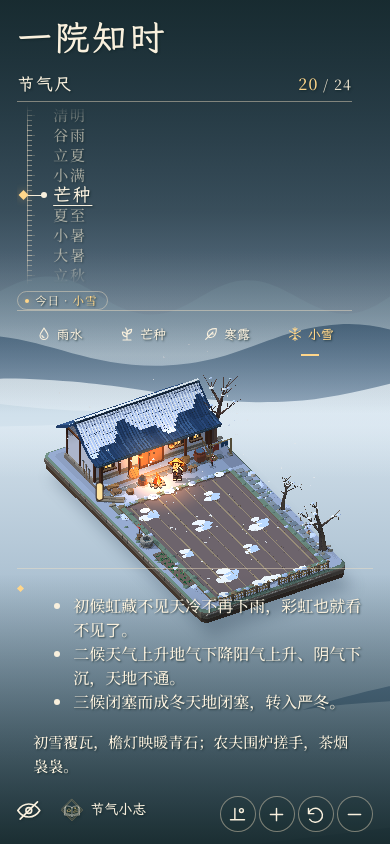
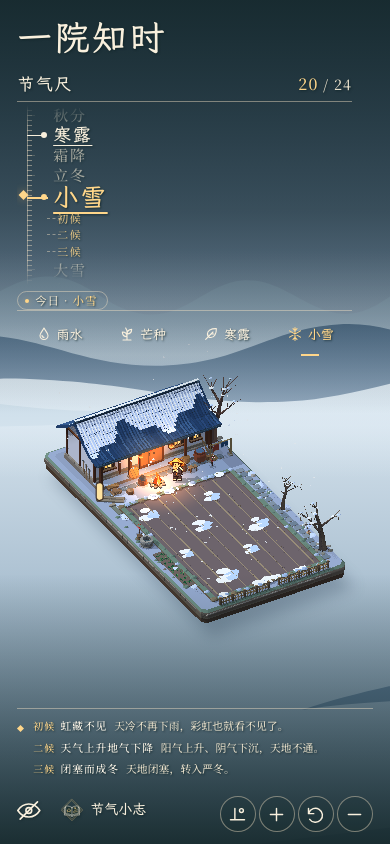
Before and after one commit to 3612455144/yi-yuan-zhi-shi, a plain HTML site: page index.html in a window 390 px wide. Drawn offline with Linux system fonts and the light colour scheme; animation ran at ten frames a second.

Commit message:
v0.3: style.css

```diff
--- a/style.css
+++ b/style.css
@@ -121,10 +121,22 @@ body:has(#season-guide[open]) .stage-hint { opacity:0; }
 }
 .terms {
   position:absolute; width:100%; top:calc(50% - var(--ruler-step) / 2);
-  display:grid; grid-auto-rows:var(--ruler-step);
-  transform:translateY(calc(var(--ruler-index) * var(--ruler-step) * -1));
+  display:flex; flex-direction:column;
+  transform:translateY(var(--ruler-shift, 0px));
   transition:transform 250ms cubic-bezier(.25,.73,.28,1);
 }
+.calendar-mark, .term { flex:0 0 var(--ruler-step); }
+.hou-mark {
+  flex:0 0 calc(var(--ruler-step) * .66);
+  position:relative; display:flex; align-items:baseline; gap:7px;
+  padding-left:52px; font-size:11.5px; letter-spacing:.06em; color:var(--hud-muted);
+}
+.hou-mark::before {
+  content:""; position:absolute; left:30px; top:50%; width:14px;
+  border-top:1px dashed var(--hud-line);
+}
+.hou-mark b { font-weight:500; font-size:10.5px; letter-spacing:.14em; color:var(--hud-gold); opacity:.85; }
+.hou-mark span { font-size:12px; letter-spacing:.08em; color:var(--hud-muted); }
 .terms::before {
   content:""; position:absolute; top:calc(var(--ruler-step) / 2); bottom:calc(var(--ruler-step) / 2);
   left:10px; width:4px; border-left:1px solid var(--hud-line);
@@ -188,7 +200,10 @@ body:has(#season-guide[open]) .stage-hint { opacity:0; }
   fill:none; stroke:currentColor; stroke-width:1.65; stroke-linecap:round; stroke-linejoin:round;
 }
 .yard-links svg { width:clamp(28px,1.9vw,36px); height:auto; }
-.season-note {
+.hou-lines { list-style:none; margin:0 0 2px; padding:0; display:grid; gap:5px; }
+.hou-lines li { font-size:10.8px; line-height:1.5; color:var(--hud-muted); letter-spacing:.01em; }
+.hou-lines b { color:var(--hud-gold); font-weight:500; font-size:10px; letter-spacing:.12em; margin-right:5px; }
+.hou-lines span { color:#fff8eb; letter-spacing:.08em; margin-right:7px; }.season-note {
   position:relative; max-width:100%;
   border-top:1px solid var(--hud-line); padding:13px 0 0 16px;
 }
@@ -197,6 +212,7 @@ body:has(#season-guide[open]) .stage-hint { opacity:0; }
   transform:rotate(45deg); background:var(--hud-gold);
 }
 .season-note p { margin:0; font-size:clamp(15px,1.05vw,18px); line-height:1.65; text-wrap:pretty; }
+.season-note:has(.hou-lines:not([hidden])) #term-summary { display:none; }
 .stage-tools {
   position:absolute; z-index:3; right:var(--hud-edge); bottom:var(--hud-bottom);
   color:var(--hud-ink); text-shadow:var(--hud-shadow);
@@ -519,7 +535,10 @@ body[data-season="winter"] .landscape-sun { visibility:hidden; }
   .yard-links { padding:3px 0 0; }
   .yard-links button { min-height:44px; display:flex; align-items:center; justify-content:center; gap:5px; font-size:13px; }
   .yard-links svg { width:16px; height:16px; }
-  .season-note { align-self:end; padding-top:9px; }
+  .hou-lines { list-style:none; margin:0 0 2px; padding:0; display:grid; gap:5px; }
+.hou-lines li { font-size:10.8px; line-height:1.5; color:var(--hud-muted); letter-spacing:.01em; }
+.hou-lines b { color:var(--hud-gold); font-weight:500; font-size:10px; letter-spacing:.12em; margin-right:5px; }
+.hou-lines span { color:#fff8eb; letter-spacing:.08em; margin-right:7px; }.season-note { align-self:end; padding-top:9px; }
   .season-note::before { top:17px; }
   #yard, #yard-compatibility, #yard-shadow, #yard-hotspots { inset:240px 0 90px; height:calc(100% - 330px); }
   .gnomon-inspect { bottom:calc(var(--hud-bottom) + 53px); }
@@ -623,3 +642,10 @@ body[data-season="winter"] .landscape-sun { visibility:hidden; }
   .hou-card h3 { font-size:17px; }
   .hou-text { font-size:12px; line-height:1.65; }
 }
+
+/* 窄屏：尺子只显示“初候/二候/三候”，候名交给左侧文字，避免折行 */
+@media (max-width:720px), (max-height:680px) {
+  .hou-mark { padding-left:40px; }
+  .hou-mark span { display:none; }
+  .hou-mark b { font-size:11px; }
+}
```
